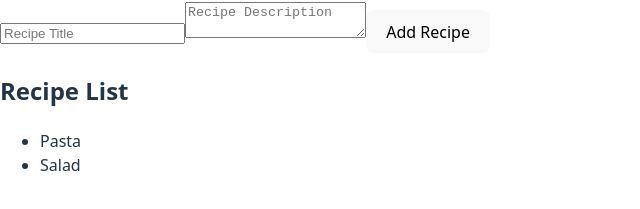
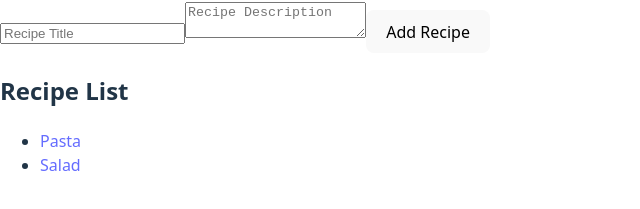
Before and after one commit to Sheillah-Timi/alx-fe-reactjs, a React (Vite) app in the folder recipe-sharing-app/: page / in a window 1280 px wide. Shown: the part 393-602 px from the top of the page, without its empty margins (0-640 px from the left). Built offline with nearby package versions, Linux system fonts and the light colour scheme.

Commit message:
Implement recipe app with zustand, react-router, search & filtering

```diff
--- a/recipe-sharing-app/src/App.jsx
+++ b/recipe-sharing-app/src/App.jsx
@@ -1,20 +1,22 @@
 import React from "react";
-import { BrowserRouter, Routes, Route } from "react-router-dom";
+import { BrowserRouter as Router, Routes, Route } from "react-router-dom";
 
 import RecipeList from "./components/RecipeList";
 import AddRecipeForm from "./components/AddRecipeForm";
+import RecipeDetails from "./components/RecipeDetails";
 
 const App = () => {
   return (
-    <BrowserRouter>
+    <Router>
       <div>
         <h1>Recipe Sharing App</h1>
         <AddRecipeForm />
         <Routes>
           <Route path="/" element={<RecipeList />} />
+          <Route path="/recipe/:id" element={<RecipeDetails />} />
         </Routes>
       </div>
-    </BrowserRouter>
+    </Router>
   );
 };
 
--- a/recipe-sharing-app/src/components/RecipeList.jsx
+++ b/recipe-sharing-app/src/components/RecipeList.jsx
@@ -1,31 +1,20 @@
 import React from "react";
+import { Link } from "react-router-dom";
 import useRecipeStore from "./recipeStore";
 
 const RecipeList = () => {
-  const recipes = useRecipeStore((state) => state.recipes);
-  const filteredRecipes = useRecipeStore((state) => state.filteredRecipes);
-  const searchTerm = useRecipeStore((state) => state.searchTerm);
-  const filterRecipes = useRecipeStore((state) => state.filterRecipes);
-
-  React.useEffect(() => {
-    filterRecipes();
-  }, [searchTerm, filterRecipes]);
-
-  const displayRecipes =
-    searchTerm.trim() !== "" ? filteredRecipes : recipes;
+  const recipes = useRecipeStore((state) => state.filteredRecipes.length > 0 ? state.filteredRecipes : state.recipes);
 
   return (
     <div>
       <h2>Recipe List</h2>
-      {displayRecipes.length === 0 ? (
-        <p>No recipes found.</p>
-      ) : (
-        <ul>
-          {displayRecipes.map((recipe, index) => (
-            <li key={index}>{recipe.title}</li>
-          ))}
-        </ul>
-      )}
+      <ul>
+        {recipes.map((recipe) => (
+          <li key={recipe.id}>
+            <Link to={`/recipe/${recipe.id}`}>{recipe.title}</Link>
+          </li>
+        ))}
+      </ul>
     </div>
   );
 };
```
